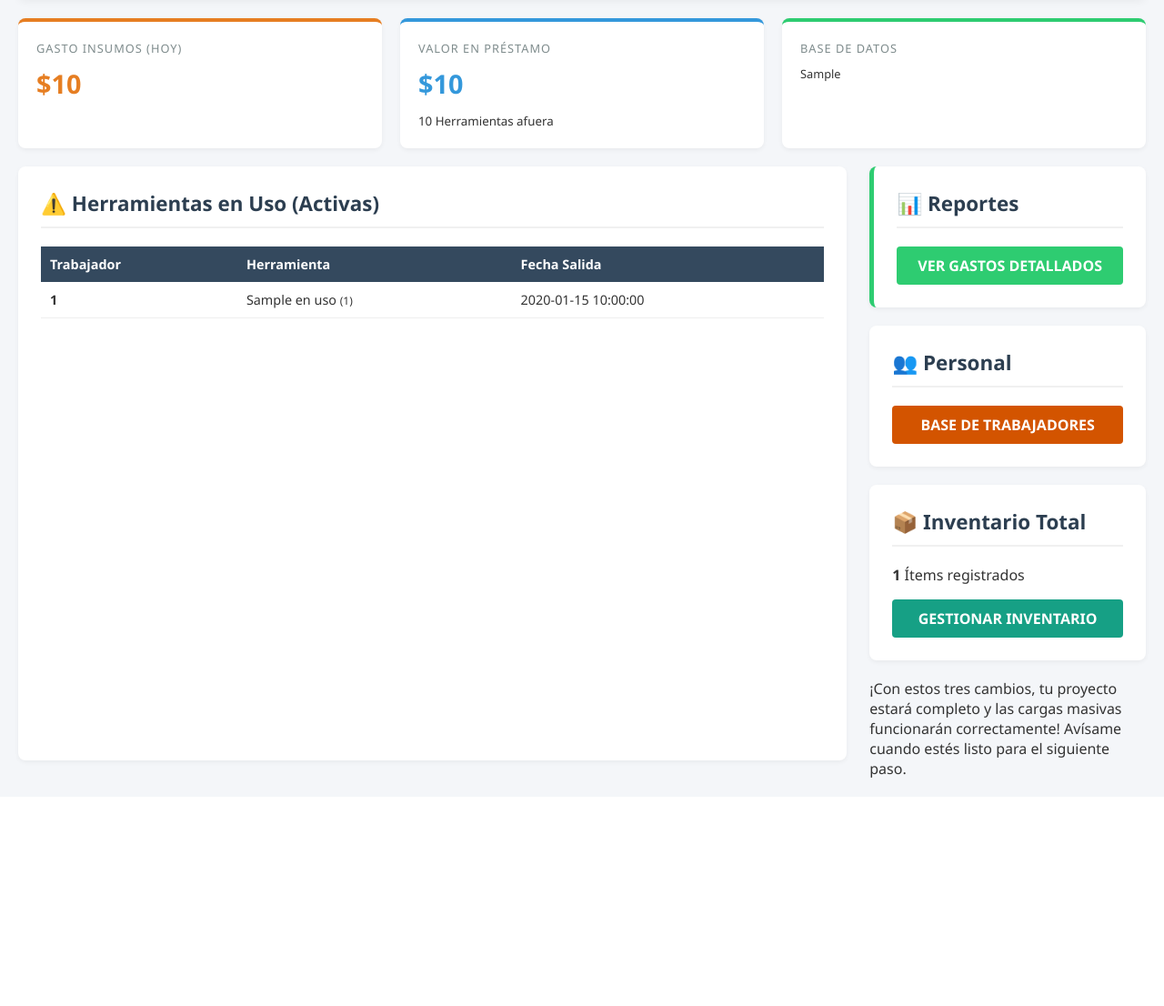
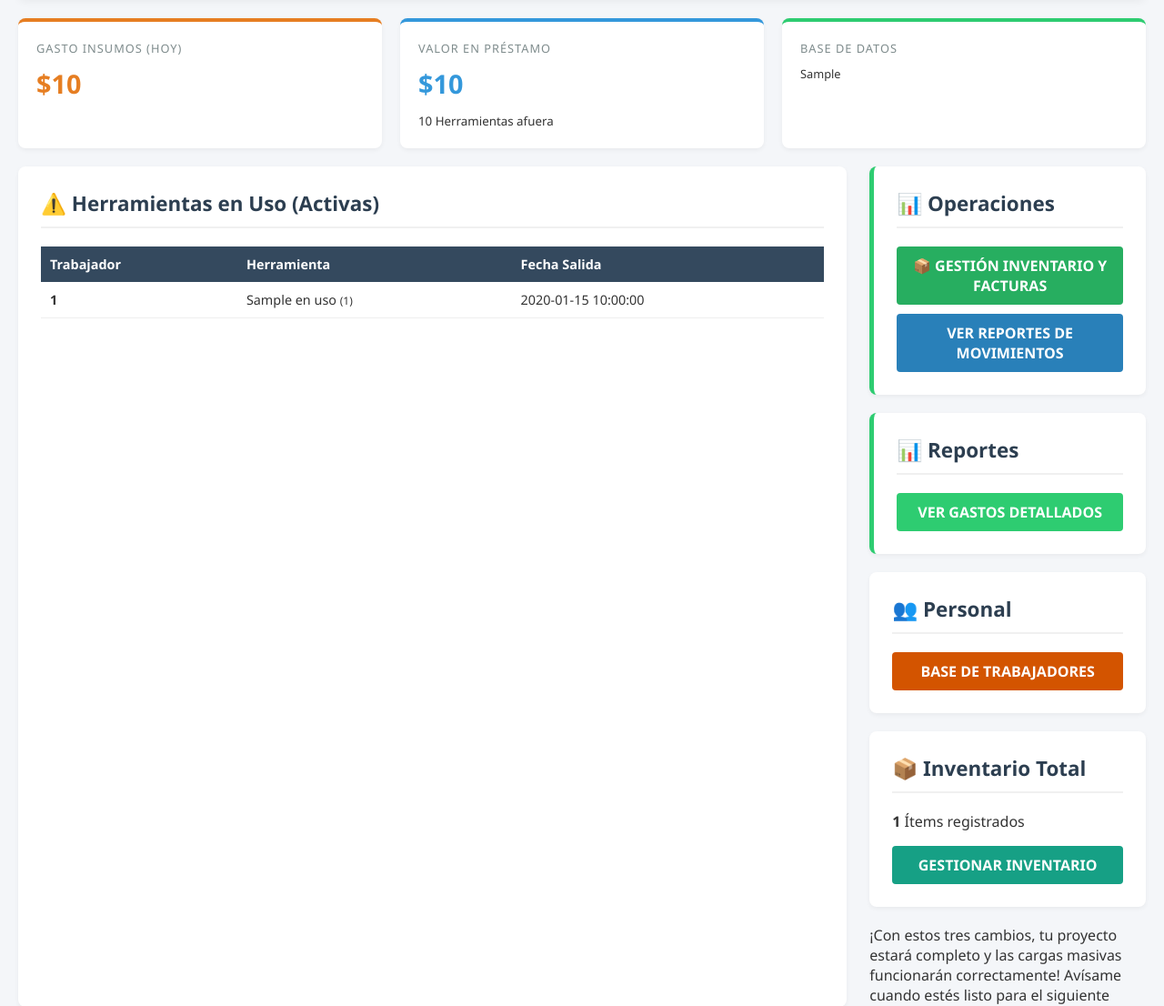
Before and after one commit to alexispferrada-wq/iron-trace-web, a Flask app: template templates/dashboard.html in a window 1280 px wide. Shown: the part 78-1184 px from the top of the page at 91% size. Before the commit the page ends 933 px from the top, so only its background shows below. Run offline with Flask 3, Linux system fonts and the light colour scheme; the template is opened without the code that fills it: most values are stand-ins (such as "Sample title", 1, 10 or a date in 2020); some libraries are stand-ins or nearby versions.

Commit message:
Update dashboard.html

```diff
--- a/templates/dashboard.html
+++ b/templates/dashboard.html
@@ -106,7 +106,12 @@
                 <a href="/admin/config" class="btn-config">CONFIGURACIÓN GLOBAL</a>
             </div>
             {% endif %}
+<div class="card" style="border-left: 5px solid #2ecc71;">
+    <h2>📊 Operaciones</h2>
+    <a href="/inventario" class="btn-config" style="background:#27ae60; margin-bottom:10px;">📦 GESTIÓN INVENTARIO Y FACTURAS</a>
 
+    <a href="/reportes" class="btn-config" style="background:#2980b9;">VER REPORTES DE MOVIMIENTOS</a>
+</div>
             <div class="card" style="border-left: 5px solid #2ecc71;">
                 <h2>📊 Reportes</h2>
                 <a href="/reportes" class="btn-config" style="background:#2ecc71;">VER GASTOS DETALLADOS</a>
```
